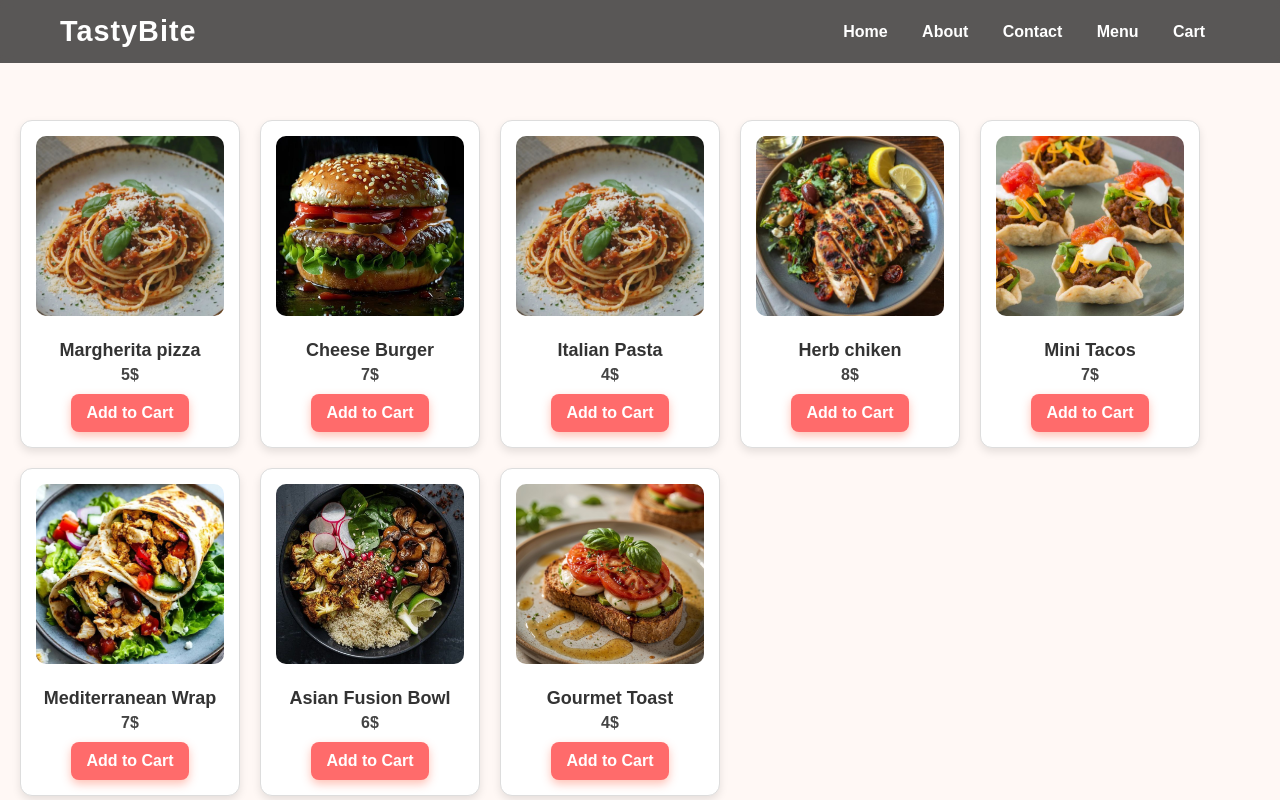
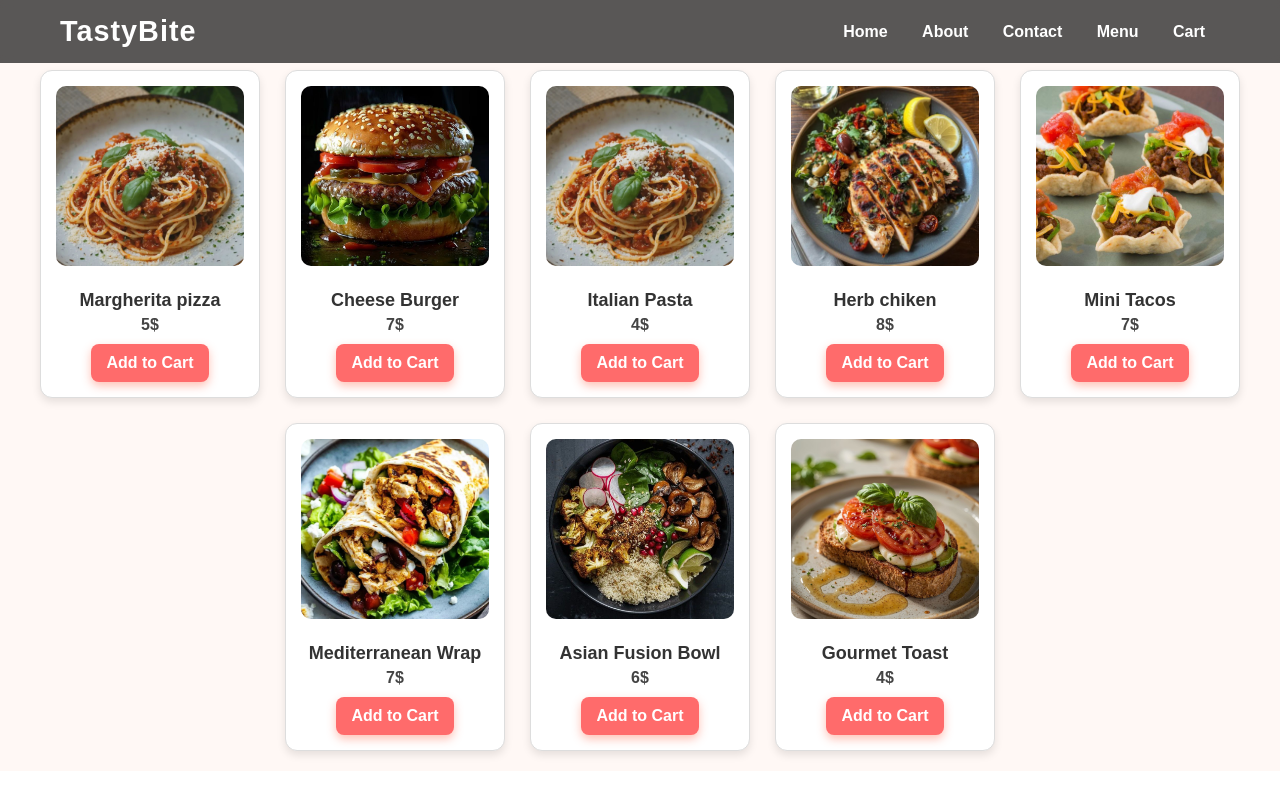
Before and after one commit to RazanKHalaf854/web2project, a React (Create React App) app: page /Menu in a window 1280 px wide. Shown: the top 800 px of the page. Built offline with nearby package versions, Linux system fonts and the light colour scheme.

Commit message:
Update Menu.js

```diff
--- a/src/pages/Menu.js
+++ b/src/pages/Menu.js
@@ -1,18 +1,12 @@
 import React from "react";
 import { Menulist } from "../data/Menulist";
 import MenuItem from "../Component/MenuItem";
+import "../App.css";
 
 function Menu() {
   return (
-    <div style={{ paddingTop: "100px" }}>
-      <div
-        style={{
-          display: "flex",
-          flexWrap: "wrap",
-          gap: "20px",
-          padding: "20px",
-        }}
-      >
+    <div className="menuPage">
+      <div className="menuContainer">
         {Menulist.map((item) => (
           <MenuItem
             key={item.id}
```
